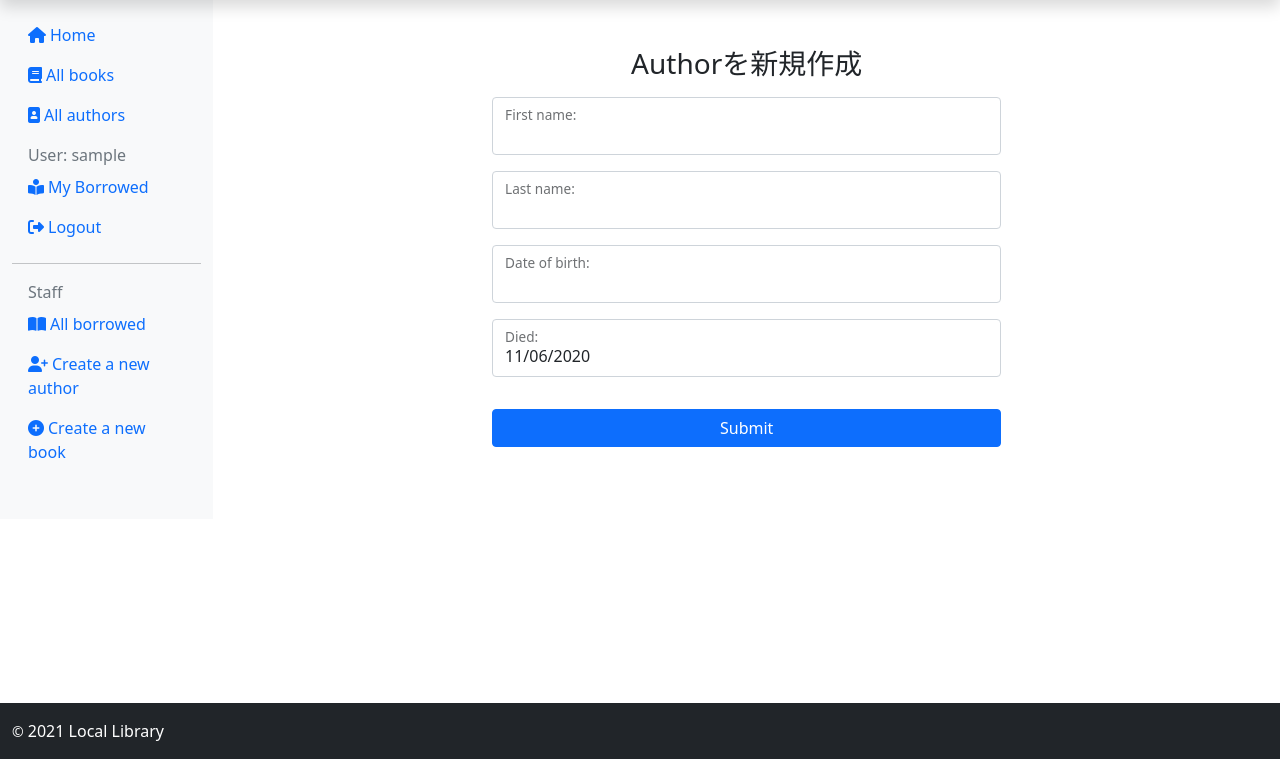
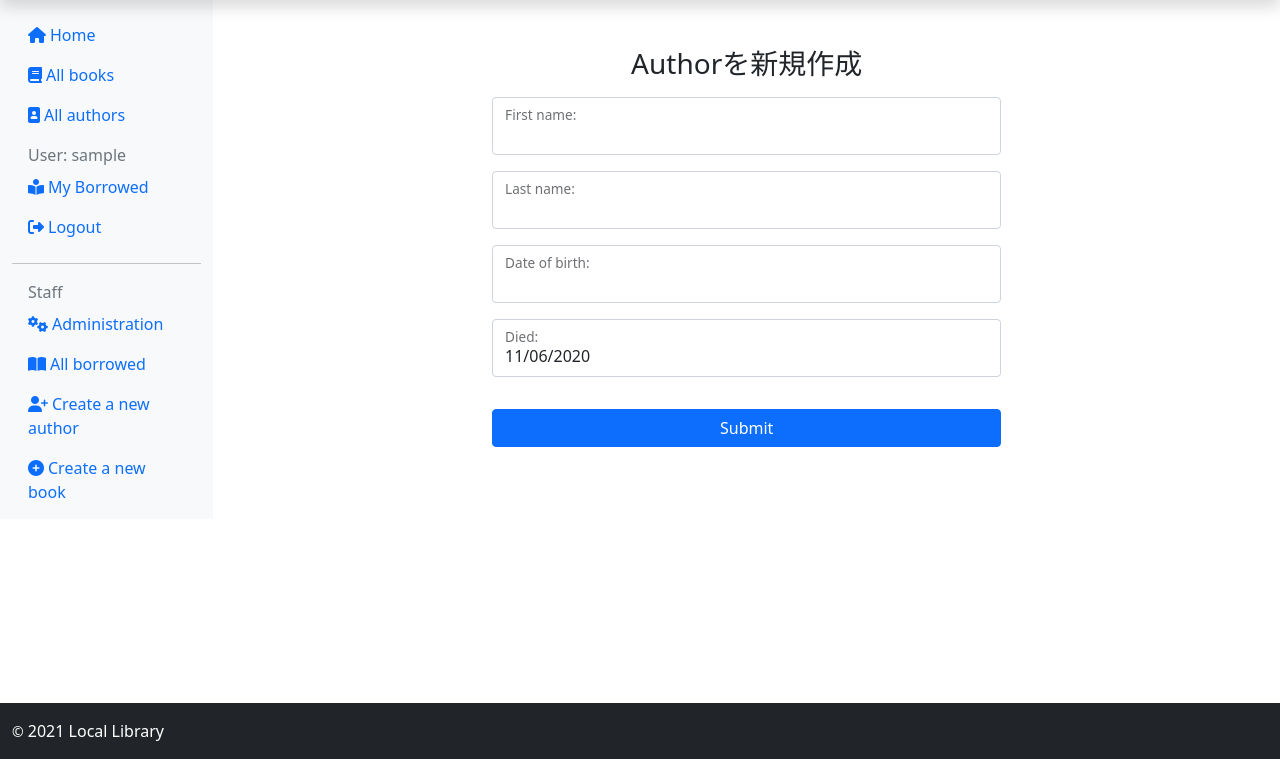
Before and after one commit to akifumi-maeda/django_local_library, a Django app: page /catalog/author/create/ in a window 1280 px wide. Shown: the part 41-800 px from the top of the page. Run offline with Django 3.2, Linux system fonts and the light colour scheme; the visitor is signed in with stand-in values (Sample User, id 1); some libraries are stand-ins or nearby versions.

Commit message:
add the link for admin site's url

```diff
--- a/catalog/templates/base_generic.html
+++ b/catalog/templates/base_generic.html
@@ -59,6 +59,7 @@
               <hr />
               <ul class="nav flex-column">
                 <li class="nav-item ps-3 text-muted">Staff</li>
+                <li class="nav-item"><a class="nav-link" href="{% url 'admin:index' %}"><i class="fas fa-cogs pe-1"></i>Administration</a></li>
                 <li class="nav-item"><a class="nav-link {% block active_all_borrowed %}{% endblock %}" href="{% url 'all-borrowed' %}"><i class="fas fa-book-open pe-1"></i>All borrowed</a></li>
                 <li class="nav-item"><a class="nav-link {% block active_author_create %}{% endblock %}" href="{% url 'author-create' %}"><i class="fas fa-user-plus pe-1"></i>Create a new author</a></li>
                 <li class="nav-item"><a class="nav-link {% block active_book_create %}{% endblock %}" href="{% url 'book-create' %}"><i class="fas fa-plus-circle pe-1"></i>Create a new book</a></li>
--- a/locallibrary/urls.py
+++ b/locallibrary/urls.py
@@ -14,7 +14,6 @@ Including another URLconf
     2. Add a URL to urlpatterns:  path('blog/', include('blog.urls'))
 """
 from django.contrib import admin
-from django.contrib import auth
 from django.urls import path
 
 # Use include() to add paths from the catalog application
```
